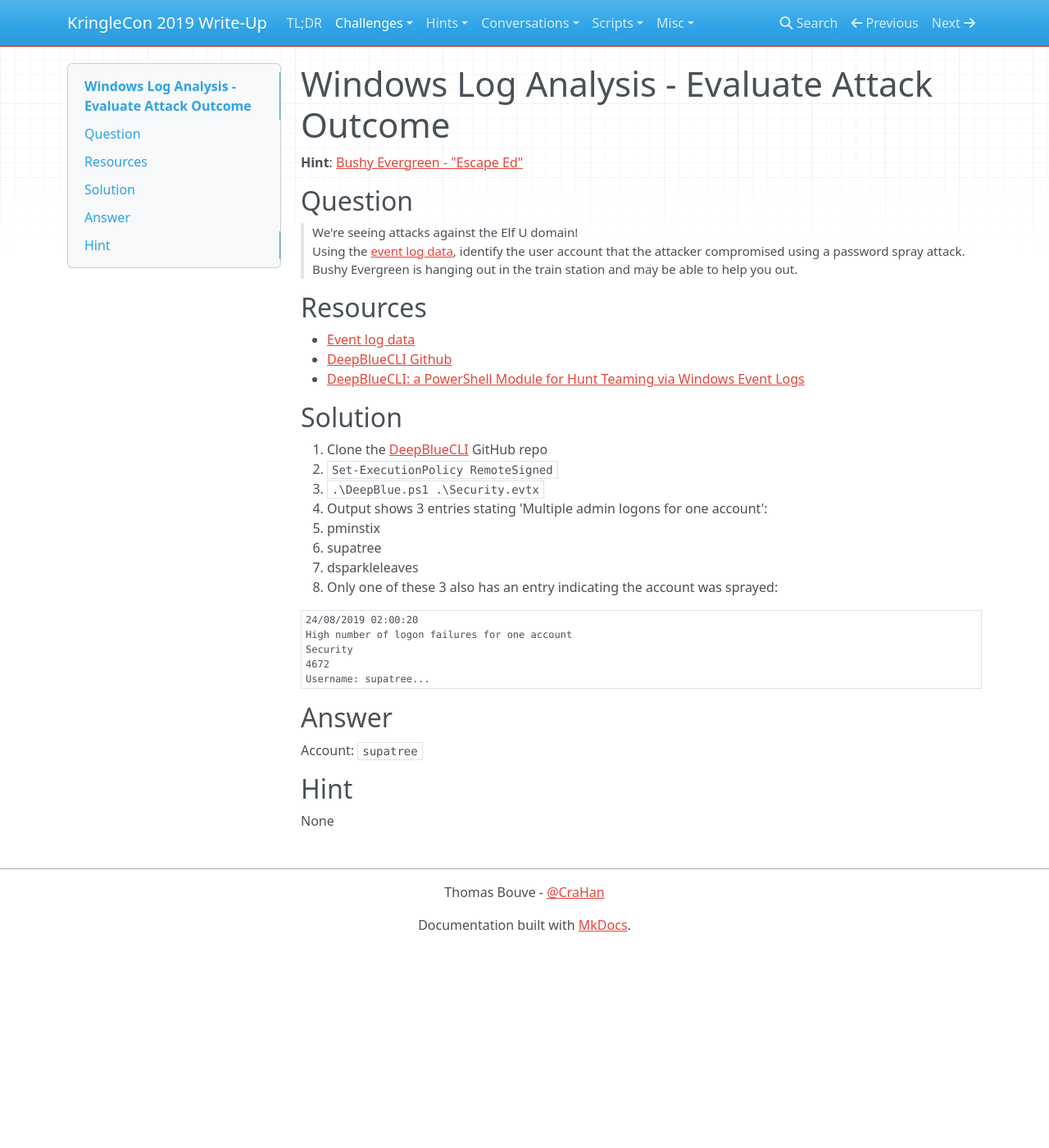
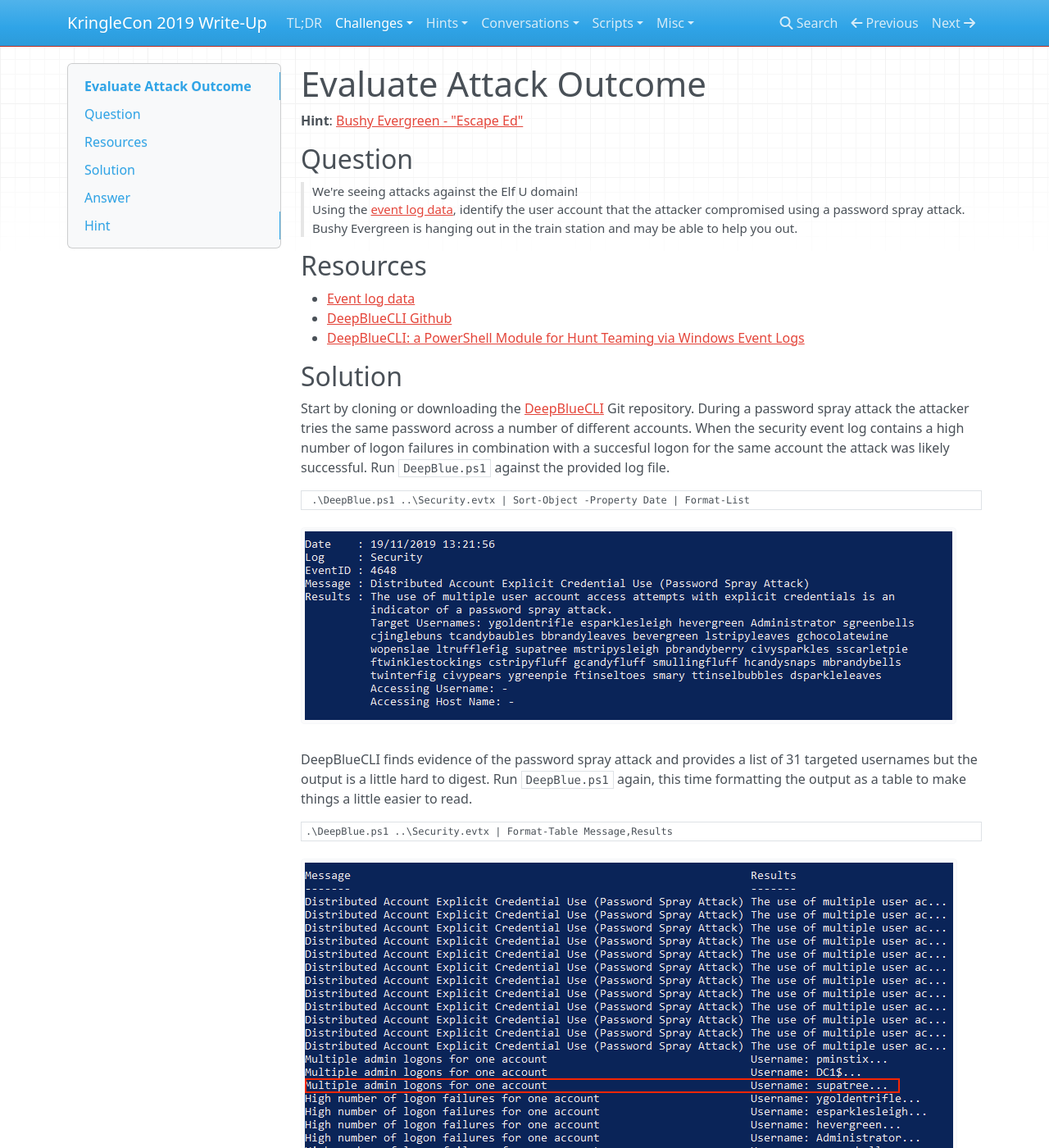
Before and after one commit to crahan/HolidayHackChallenge2019, an MkDocs documentation site: the page built from docs/challenges/c3.md, in a window 1280 px wide and 1400 px high. Shown: the whole window at 82% size. Built offline with MkDocs 1.6.1, drawn with Linux system fonts in a browser that asks for light colours; nearby versions of some CDN libraries; a style sheet for code colours, icons or effects is not loaded; some of the changed text lies outside the part shown.

Commit message:
Shorten titles, c3 done.

````diff
--- a/docs/challenges/c3.md
+++ b/docs/challenges/c3.md
@@ -1,4 +1,4 @@
-# Windows Log Analysis - Evaluate Attack Outcome
+# Evaluate Attack Outcome
 **Hint**: [Bushy Evergreen - "Escape Ed"](../hints/h3.md)
 
 ## Question
@@ -12,22 +12,23 @@
 - [DeepBlueCLI: a PowerShell Module for Hunt Teaming via Windows Event Logs](https://www.ericconrad.com/2016/09/deepbluecli-powershell-module-for-hunt.html)
 
 ## Solution
-1. Clone the [DeepBlueCLI](https://github.com/sans-blue-team/DeepBlueCLI) GitHub repo
-2. `Set-ExecutionPolicy RemoteSigned`
-3. `.\DeepBlue.ps1 .\Security.evtx`
-4. Output shows 3 entries stating 'Multiple admin logons for one account':
-   - pminstix
-   - supatree
-   - dsparkleleaves
-5. Only one of these 3 also has an entry indicating the account was sprayed:
+Start by cloning or downloading the [DeepBlueCLI](https://github.com/sans-blue-team/DeepBlueCLI) Git repository. During a password spray attack the attacker tries the same password across a number of different accounts. When the security event log contains a high number of logon failures in combination with a succesful logon for the same account the attack was likely successful. Run `DeepBlue.ps1` against the provided log file.
 
-```shell
-24/08/2019 02:00:20
-High number of logon failures for one account
-Security
-4672
-Username: supatree...
+```powershell
+ .\DeepBlue.ps1 ..\Security.evtx | Sort-Object -Property Date | Format-List
 ```
+
+![DeepBlueCLI Output 1](../img/challenges/c3/c3_1.png)
+
+DeepBlueCLI finds evidence of the password spray attack and provides a list of 31 targeted usernames but the output is a little hard to digest. Run `DeepBlue.ps1` again, this time formatting the output as a table to make things a little easier to read.
+
+```powershell
+.\DeepBlue.ps1 ..\Security.evtx | Format-Table Message,Results
+```
+
+![DeepBlueCLI Output 2](../img/challenges/c3/c3_2.png)
+
+Out of the three accounts that had successful logons `supatree` is the only one that's also showing up in the list of 31 entries with a high number of failed logon attempts. It looks like Shinny Upatree's account is the one that was compromised.
 
 ## Answer
 Account: `supatree`
--- a/mkdocs.yml
+++ b/mkdocs.yml
@@ -29,16 +29,16 @@ nav:
 - Challenges:
   - Talk to Santa & Find the Turtle Doves: 'challenges/c1.md'
   - Unredact Threatening Document: 'challenges/c2.md'
-  - Windows Log Analysis - Evaluate Attack Outcome: 'challenges/c3.md'
-  - Windows Log Analysis - Determine Attacker Technique: 'challenges/c4.md'
-  - Network Log Analysis - Determine Compromised System: 'challenges/c5.md'
+  - Evaluate Attack Outcome: 'challenges/c3.md'
+  - Determine Attacker Technique: 'challenges/c4.md'
+  - Determine Compromised System: 'challenges/c5.md'
   - Splunk: 'challenges/c6.md'
   - Get Access to the Steam Tunnels: 'challenges/c7.md'
   - Bypassing the Frido Sleigh CAPTEHA: 'challenges/c8.md'
   - Retrieve the Scraps of Paper from Server: 'challenges/c9.md'
   - Recover Cleartext Document: 'challenges/c10.md'
   - Open the Sleigh Shop Door: 'challenges/c11.md'
-  - Filter Out Poisoned Sources of Weather Data:  'challenges/c12.md'
+  - Filter Out Poisoned Data Sources:  'challenges/c12.md'
 - Hints:
   - Bushy Evergreen - "Escape Ed": 'hints/h3.md'
   - SugarPlum Mary - "Linux Path": 'hints/h4.md'
````
Also changed, not shown: docs/challenges/c10.md (+1 -0 lines), docs/challenges/c11.md (+1 -0 lines), docs/challenges/c12.md (+1 -0 lines), docs/challenges/c4.md (+1 -0 lines), docs/challenges/c5.md (+1 -0 lines), docs/challenges/c6.md (+1 -0 lines), docs/challenges/c7.md (+1 -0 lines), docs/challenges/c8.md (+1 -0 lines), docs/challenges/c9.md (+1 -0 lines), docs/index.md (+4 -4 lines), docs/img/challenges/c3/c3_1.png (added), docs/img/challenges/c3/c3_2.png (added).
